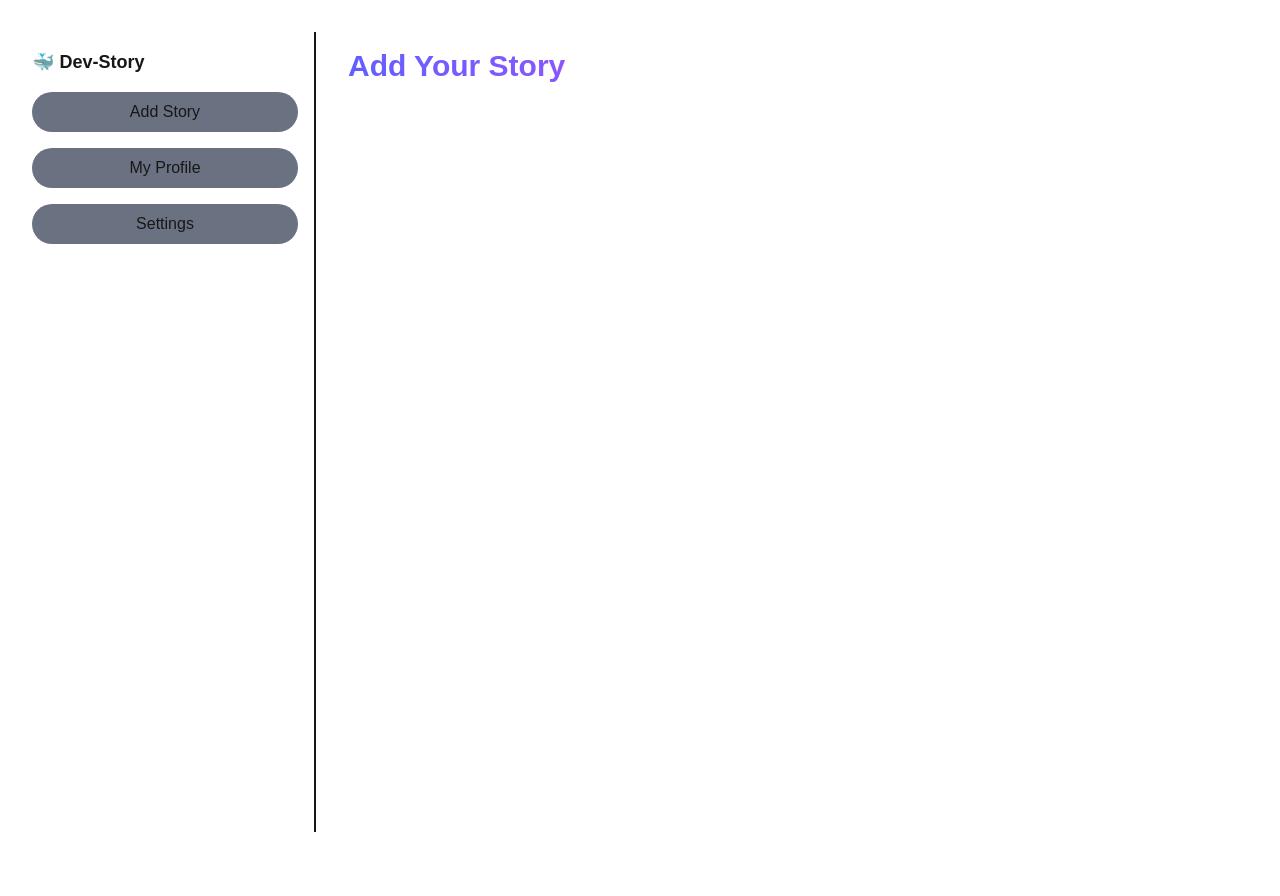
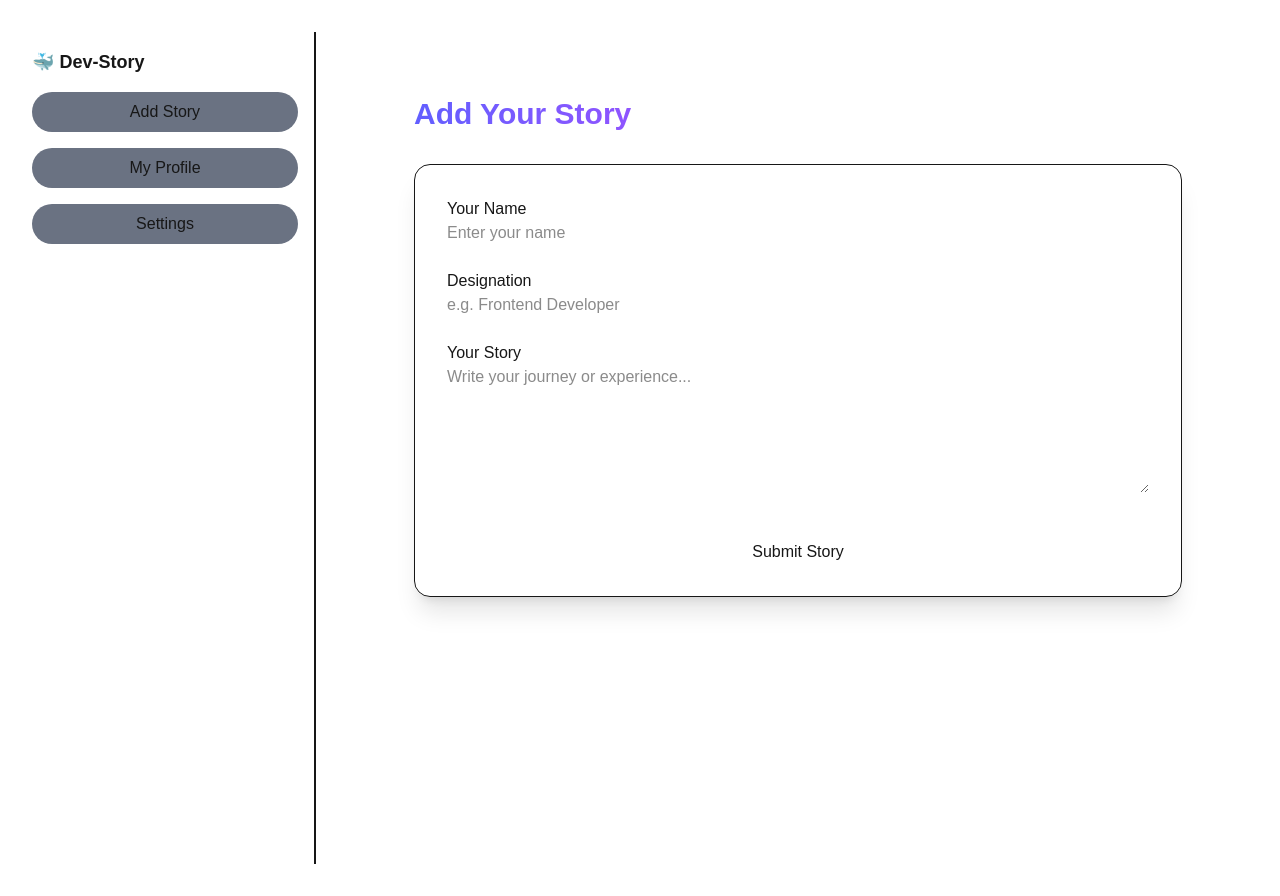
Before and after one commit to the-abed/next-first, a Next.js app: page /dashboard/add-story in a window 1280 px wide. Before the commit the page ends 864 px from the top, so only its background shows below. Built offline with nearby package versions, Linux system fonts and the light colour scheme.

Commit message:
add form for add story

```diff
--- a/src/app/dashboard/add-story/page.jsx
+++ b/src/app/dashboard/add-story/page.jsx
@@ -1,12 +1,66 @@
-import Title from '@/components/Title';
-import React from 'react';
+import Title from "@/components/Title";
+import React from "react";
 
 const AddStory = () => {
-    return (
-        <div>
-            <Title>Add Your Story</Title>
+  return (
+    <div className="min-h-screen bg-base-100 px-4 py-12">
+      <div className="max-w-3xl mx-auto">
+
+        <Title>Add Your Story</Title>
+
+        <div className="mt-8 bg-base-200 shadow-xl rounded-2xl p-8 border border-base-300">
+
+          <form className="space-y-6">
+
+            {/* Name */}
+            <div>
+              <label className="label">
+                <span className="label-text font-medium">Your Name</span>
+              </label>
+              <input
+                type="text"
+                placeholder="Enter your name"
+                className="input input-bordered w-full"
+              />
+            </div>
+
+            {/* Designation */}
+            <div>
+              <label className="label">
+                <span className="label-text font-medium">Designation</span>
+              </label>
+              <input
+                type="text"
+                placeholder="e.g. Frontend Developer"
+                className="input input-bordered w-full"
+              />
+            </div>
+
+            {/* Story */}
+            <div>
+              <label className="label">
+                <span className="label-text font-medium">Your Story</span>
+              </label>
+              <textarea
+                className="textarea textarea-bordered w-full h-32"
+                placeholder="Write your journey or experience..."
+              ></textarea>
+            </div>
+
+            {/* Submit Button */}
+            <div className="pt-4">
+              <button className="btn btn-primary w-full rounded-xl">
+                Submit Story
+              </button>
+            </div>
+
+          </form>
+
         </div>
-    );
+
+      </div>
+    </div>
+  );
 };
 
 export default AddStory;
```
